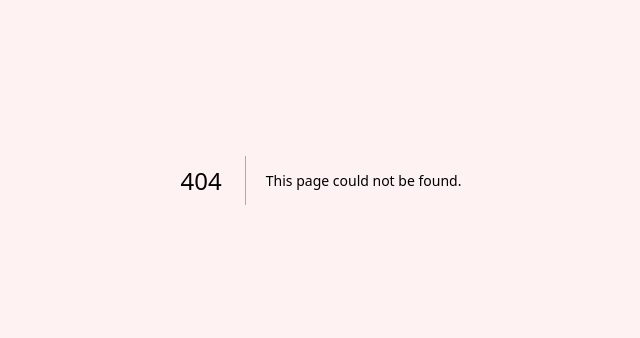
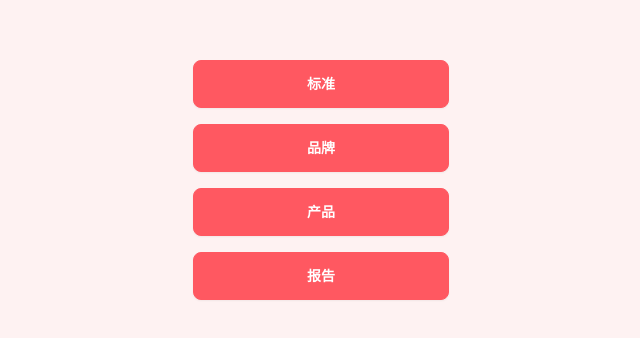
Before and after one commit to coedor01/naifen-calculator, a Next.js app: page /v2 in a window 1280 px wide. Before the commit this address had no page. Shown: the part 220-558 px from the top of the page, without its empty margins (319-959 px from the left). Built offline with nearby package versions, Linux system fonts and the light colour scheme.

Commit message:
feat: 分割v1版本和v2版本

```diff
--- a/src/app/page.tsx
+++ b/src/app/page.tsx
@@ -8,27 +8,15 @@ export default function HomePage() {
     <div className="size-64 inline-flex flex-col justify-center gap-4 ">
       <button
         className="btn btn-error text-white"
-        onClick={() => router.push("/standards")}
+        onClick={() => router.push("/v1")}
       >
-        标准
+        v1
       </button>
       <button
         className="btn btn-error text-white"
-        onClick={() => router.push("/brands")}
+        onClick={() => router.push("/v2")}
       >
-        品牌
-      </button>
-      <button
-        className="btn btn-error text-white"
-        onClick={() => router.push("/products")}
-      >
-        产品
-      </button>
-      <button
-        className="btn btn-error text-white"
-        onClick={() => router.push("/reports")}
-      >
-        报告
+        v2
       </button>
     </div>
   );
--- a/src/app/brands/page.tsx
+++ b/src/app/v2/brands/page.tsx
@@ -1,5 +1,5 @@
 import { Suspense } from "react";
-import Loading from "../components/Loading";
+import Loading from "@/app/components/Loading";
 
 export default async function BrandsPage() {
   return <Suspense fallback={<Loading />}>BrandsPage</Suspense>;
--- /dev/null
+++ b/src/app/v2/page.tsx
@@ -0,0 +1,35 @@
+"use client";
+
+import { useRouter } from "next/navigation";
+
+export default function HomePage() {
+  const router = useRouter();
+  return (
+    <div className="size-64 inline-flex flex-col justify-center gap-4 ">
+      <button
+        className="btn btn-error text-white"
+        onClick={() => router.push("/v2/standards")}
+      >
+        标准
+      </button>
+      <button
+        className="btn btn-error text-white"
+        onClick={() => router.push("/v2/brands")}
+      >
+        品牌
+      </button>
+      <button
+        className="btn btn-error text-white"
+        onClick={() => router.push("/v2/products")}
+      >
+        产品
+      </button>
+      <button
+        className="btn btn-error text-white"
+        onClick={() => router.push("/v2/reports")}
+      >
+        报告
+      </button>
+    </div>
+  );
+}
--- a/src/app/products/page.tsx
+++ b/src/app/v2/products/page.tsx
@@ -1,5 +1,5 @@
 import { Suspense } from "react";
-import Loading from "../components/Loading";
+import Loading from "@/app/components/Loading";
 
 export default async function ProductsPage() {
   return <Suspense fallback={<Loading />}>ProductsPage</Suspense>;
--- a/src/app/standards/page.tsx
+++ b/src/app/v2/standards/page.tsx
@@ -1,5 +1,5 @@
 import { Suspense } from "react";
-import Loading from "../components/Loading";
+import Loading from "@/app/components/Loading";
 
 export default async function StandardsPage() {
   return <Suspense fallback={<Loading />}>StandardsPage</Suspense>;
```
Also changed, not shown: src/app/v1/components/Body.tsx (renamed from src/app/reports/create/components/Body.tsx), src/app/v1/page.tsx (renamed from src/app/reports/create/page.tsx), src/app/v2/fonts/GeistMonoVF.woff (renamed from src/app/fonts/GeistMonoVF.woff), src/app/v2/fonts/GeistVF.woff (renamed from src/app/fonts/GeistVF.woff), src/app/v2/reports/components/Body.tsx (renamed from src/app/reports/components/Body.tsx), src/app/v2/reports/page.tsx (renamed from src/app/reports/page.tsx).
